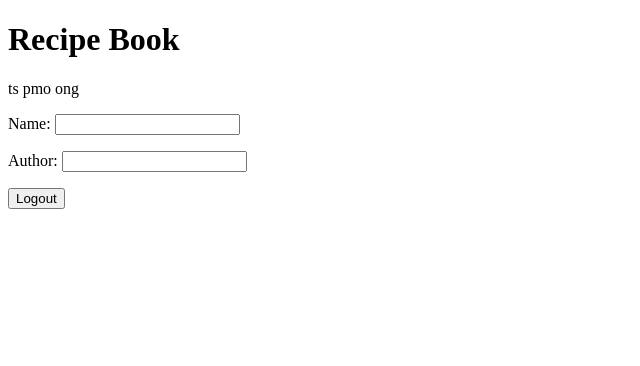
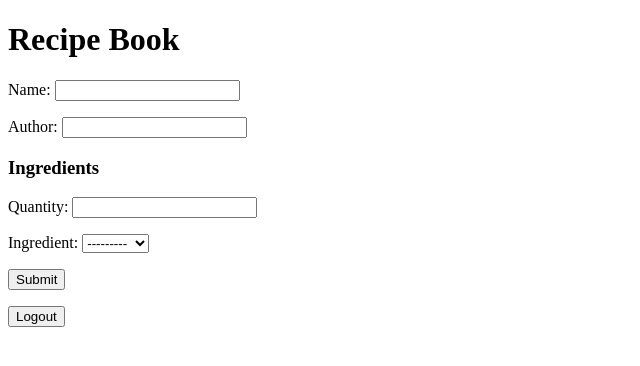
Before and after one commit to XIAOISTALL123/recipebook-li-seth, a Django app: page /recipe/add/ in a window 1280 px wide. Shown: the top 366 px of the page, without its empty margins (0-640 px from the left). Run offline with Django 5.2, Linux system fonts and the light colour scheme; a user stored in the database is signed in; data comes from the database, SQL or seed files in the repository; both versions use the stored data as it was after the commit.

Commit message:
added functionality for users to add recipes

```diff
--- a/ledger/forms.py
+++ b/ledger/forms.py
@@ -1,7 +1,14 @@
 from django import forms
-from .models import Recipe
+from .models import Recipe, RecipeIngredient
+from django.forms import inlineformset_factory
 
 class RecipeCreateForm(forms.ModelForm):
     class Meta:
         model = Recipe
         fields = '__all__'
+
+IngredientFormSet = inlineformset_factory(
+    Recipe, RecipeIngredient,
+    fields = '__all__',
+    extra = 1, can_delete = False
+)
--- a/ledger/templates/base.html
+++ b/ledger/templates/base.html
@@ -8,6 +8,7 @@
         <h2>{{ object.name }}</h2>
         {% block content %}
         {% endblock %}
+        {% if user.is_authenticated and not request.path == '/recipe/add/' %}
             {% if user.is_authenticated %}
             <form method="POST" action="{% url 'logout' %}">
                 {% csrf_token %}
@@ -17,5 +18,6 @@
             {% else %}
                 <a href="{% url 'login' %}">Login</a></li>
             {% endif %}
+        {% endif %}
     </body>
 </html>
--- a/ledger/templates/recipeCreate.html
+++ b/ledger/templates/recipeCreate.html
@@ -3,5 +3,21 @@
 
 {% block title %}Recipe Book{% endblock %}
 {% block content %}
-    <p>ts pmo ong</p>
+    <form method= "post">
+        {% csrf_token %}
+        {{ form.as_p }}
+        <h3>Ingredients</h3>
+        {{ formset.management_form }}
+        {% for form in formset %}
+            {{ form.as_p }}
+        {% endfor %}
+        <button type="submit">Submit</button>
+    </form>
+
+    <p></p>
+
+    <form method="POST" action="{% url 'logout' %}">
+        {% csrf_token %}
+        <button type="submit">Logout</button>
+    </form>
 {% endblock %}
--- a/ledger/views.py
+++ b/ledger/views.py
@@ -3,10 +3,10 @@ from django.http import HttpResponse
 from django.views.generic.list import ListView
 from django.views.generic.detail import DetailView
 from django.views.generic.edit import CreateView
-from django.urls import reverse_lazy
+from django.shortcuts import redirect
 from django.contrib.auth.mixins import LoginRequiredMixin
 from .models import Ingredient, Recipe, RecipeIngredient
-from .forms import RecipeCreateForm
+from .forms import RecipeCreateForm, IngredientFormSet
 
 class RecipeListView(LoginRequiredMixin, ListView):
     model = Recipe
@@ -23,3 +23,24 @@ class RecipeCreateView(LoginRequiredMixin, CreateView):
     form_class = RecipeCreateForm
     template_name = 'recipeCreate.html'
     redirect_field_name = 'accounts/login'
+
+    def get_context_data(self, **kwargs):
+        context = super().get_context_data(**kwargs)
+        if self.request.POST:
+            context['formset'] = IngredientFormSet(self.request.POST)
+        else:
+            context['formset'] = IngredientFormSet()
+        return context
+
+    def form_valid(self, form):
+        context = self.get_context_data()
+        formset = context['formset']
+        if formset.is_valid():
+            self.object = form.save()
+            ingredients = formset.save(commit = False)
+            for ingredient in ingredients:
+                ingredient.recipe = self.object
+                ingredient.save()
+            return redirect(self.get_success_url())
+        else:
+            return self.form_invalid(form)
```
Also changed, not shown: db.sqlite3. Lines whose indentation alone changed are shown as unchanged.
